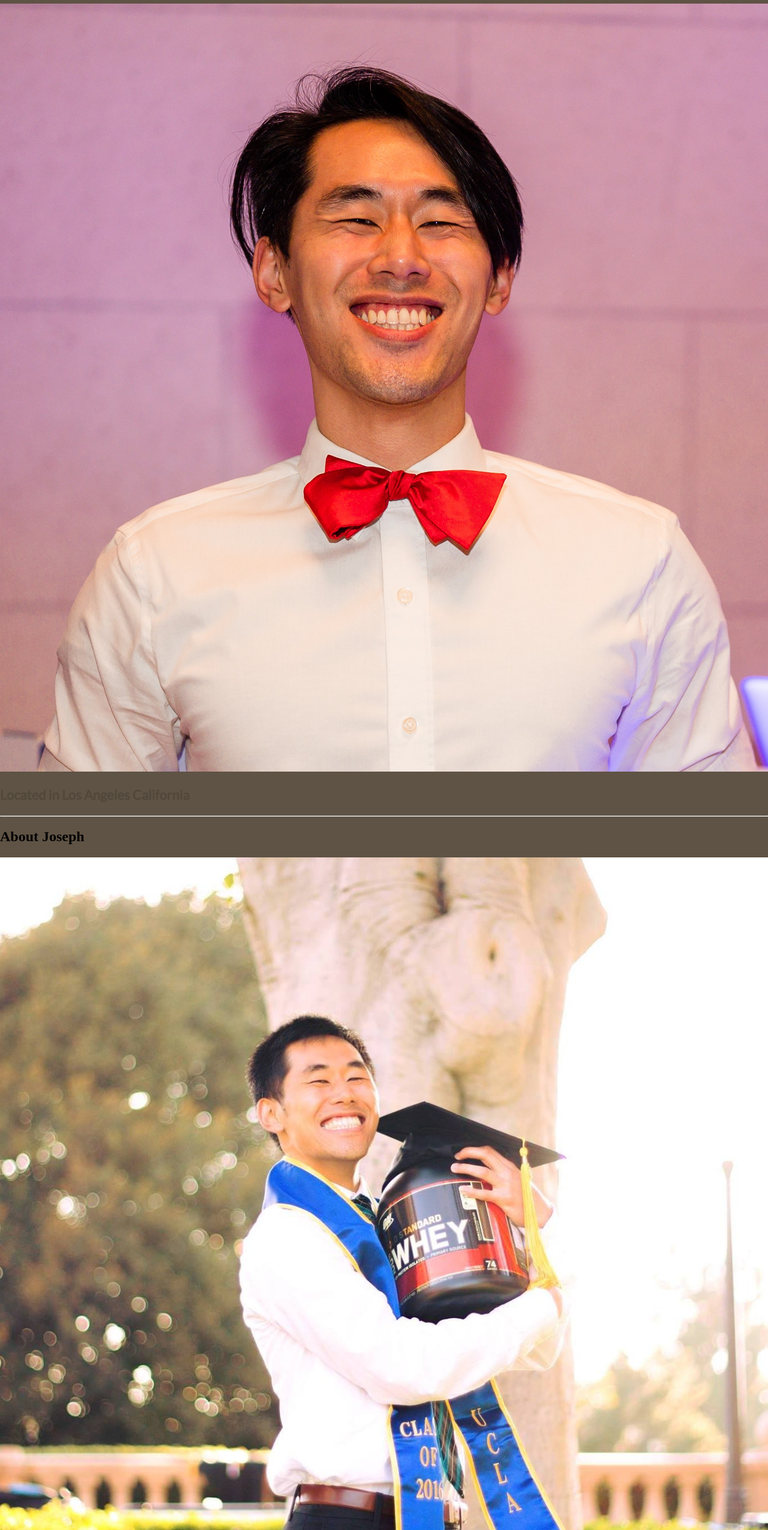
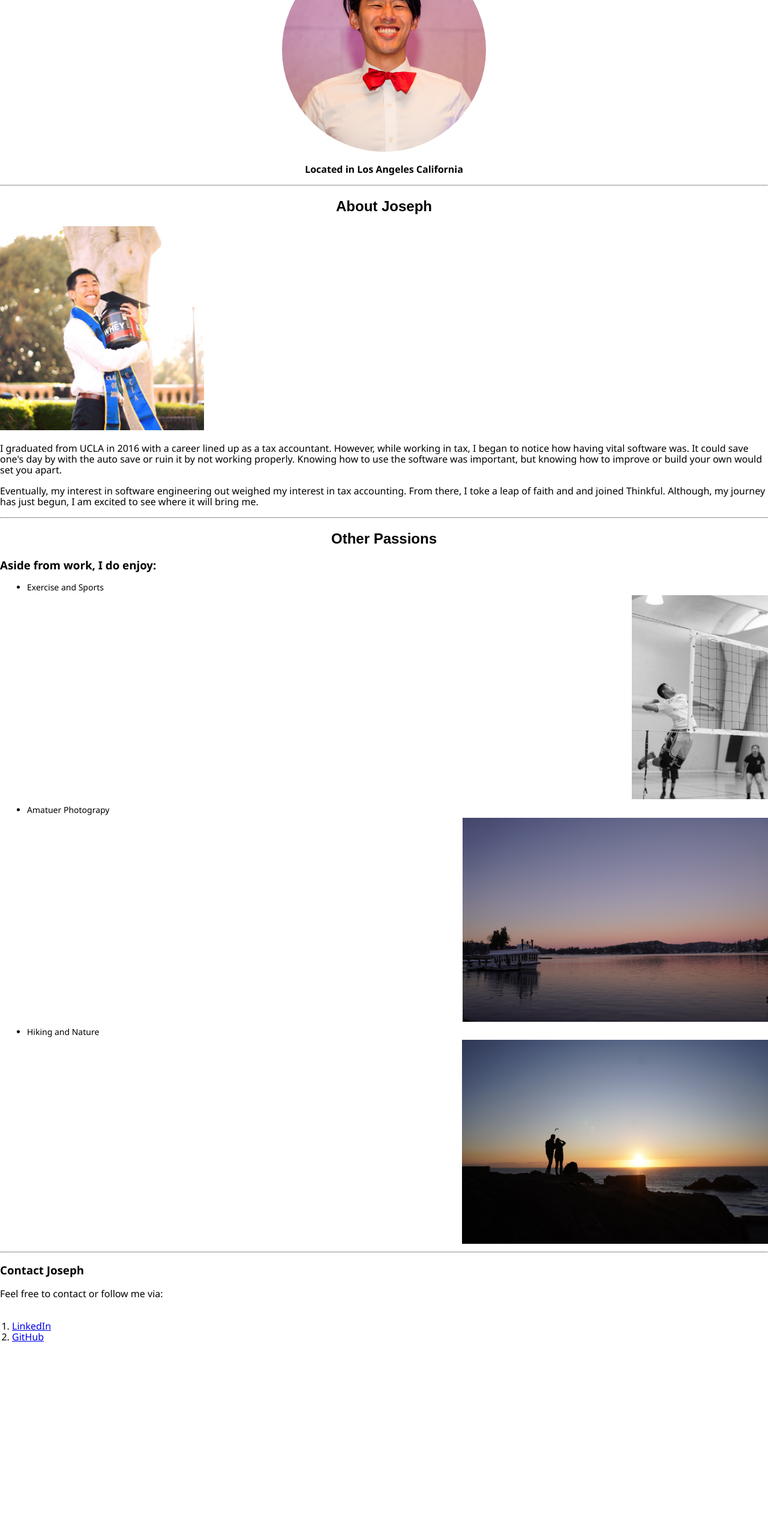
Before and after one commit to Zhu-Joseph/Portfolio, a plain HTML site: page index.html in a window 1280 px wide. Shown: the part 201-2751 px from the top of the page at 60% size. After the commit the page ends 2475 px from the top, so only its background shows below. Drawn offline with nearby package versions, Linux system fonts and the light colour scheme; a web font is replaced by a local one.

Commit message:
Update style.css

```diff
--- a/style.css
+++ b/style.css
@@ -1,63 +1,61 @@
-
-/*
-	STYLE.CSS:
-	One stylesheet to rule them all.
-
-	selector { property:value }
-
-*/
-
-@import url(https://fonts.googleapis.com/css?family=Fredericka+the+Great|Lato);
+/* general formating */
+img {
+  height: 340px;
+  width: auto;
+}
 
 body {
-  background-color: #5f5345;
+  background: #99ffff);
 }
-
-.pageContainer {
-  width: 940px;
-  margin: 20px auto 0 auto;
-  padding: 20px;
-  background-color: #fff;
-}
-
-.imageContainer {
-  float: left;
-  width: 620px;
-}
-
-.textContainer {
-  float: left;
-  width: 300px;
-  margin-left: 20px;
-  margin-top: 20px;
-}
-
-img {
-  width: 100%;
+/* header css styling */
+header {
+  text-align: center;
 }
 
 h1 {
-  font-family: 'Fredericka the Great', cursive;
-  font-size: 64px;
-  color: #8b1b00;
+  background: #00cccc;
+  font-family: -apple-system, BlinkMacSystemFont, 'Segoe UI', Roboto, Oxygen, Ubuntu, Cantarell, 'Open Sans', 'Helvetica Neue', sans-serif;
+}
+.circle {
+  width: 300;
+  border-radius: 100%;
 }
 
-p, li {
-  font-family: 'Lato', sans-serif;
-  font-size: 22px;
-  color: #51473b;
+header p {
+  font-family: 'Segoe UI', Tahoma, Geneva, Verdana, sans-serif;
 }
 
+/* body styling */
+main h2 {
+  font-family: sans-serif;
+  text-align: center;
+}
+main p, main h3, body ul {
+  text-align: left;
+  font-family: 'Segoe UI', Tahoma, Geneva, Verdana, sans-serif;
+}
 
+.right {
+  text-align: right;
+}
 
+body ul {
+  font-size: 14px;
+  font-weight: 500;
+  margin: 5px;
+}
 
-/* ---- Advanced ---- */
-/* This tag is a bit advanced for this lesson,
-   but is needed to wrap the pageContainer
-   around any sized content that is floated within it. */
+/* footer styling */
+footer {
+  font-family: 'Segoe UI', Tahoma, Geneva, Verdana, sans-serif;
+}
 
-.pageContainer:after {
-  content: " ";
-  display: table;
-  clear: both;
+footer p{
+  font-size: 16px;
+  font-weight: 500;
 }
+
+footer ol {
+  font-weight: 550;
+  padding: 20px;
+}
```
